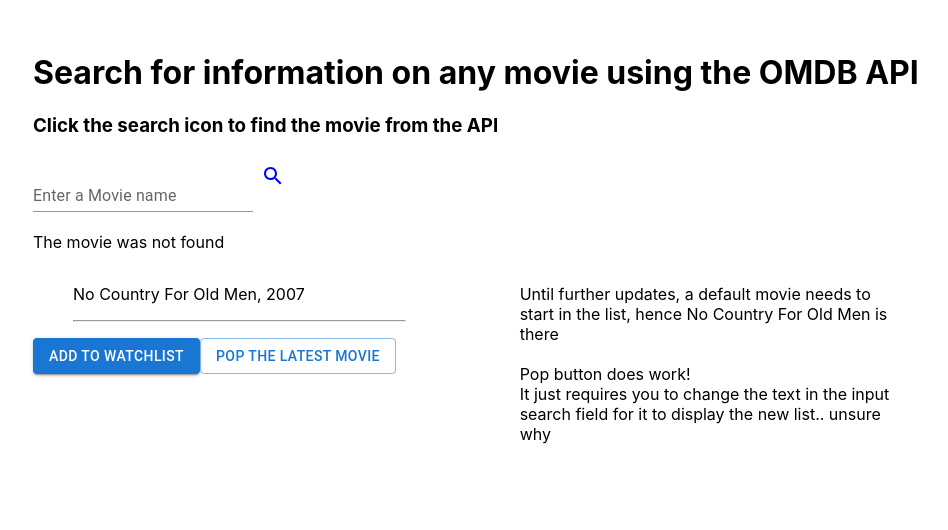
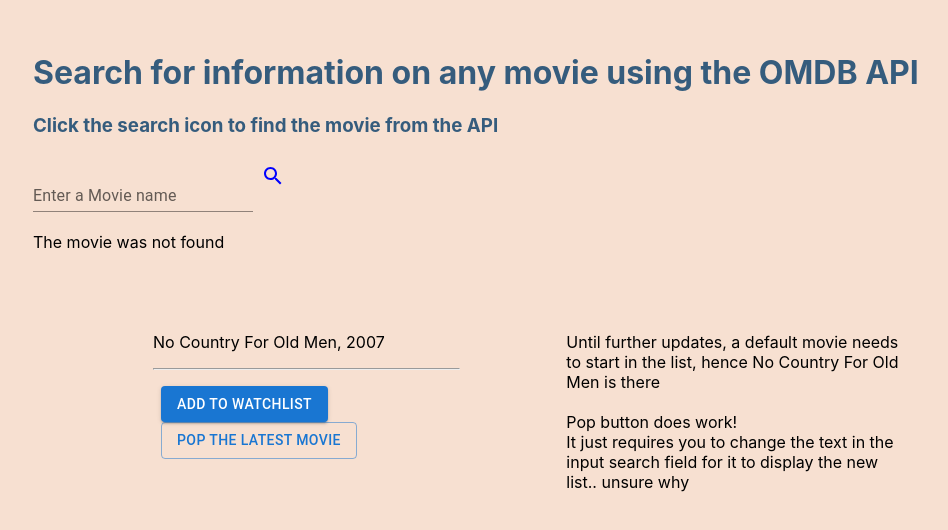
Before and after one commit to leo-wood/Phase-2-Projects, a React (Create React App) app in the folder FrontendProject/my-app/: page / in a window 1280 px wide. Shown: the top 530 px of the page, without its empty margins (95-1043 px from the left). Built offline with nearby package versions, Linux system fonts and the light colour scheme.

Commit message:
Finished basic styling

```diff
--- a/FrontendProject/my-app/src/App.css
+++ b/FrontendProject/my-app/src/App.css
@@ -34,8 +34,29 @@
 
 }
 
+:root {
+  background-color: #f7e0d1;
+}
+
 #search-results {
   padding: 1em;
+}
+
+#watchlist {
+  padding-top: 3em;
+  padding-left: 5em;
+}
+
+#buttonGroup {
+  padding-left: 3em;
+}
+
+h1 {
+  color: #355C7D;
+}
+
+h3 {
+  color: #355C7D;
 }
 
 
--- a/FrontendProject/my-app/src/App.tsx
+++ b/FrontendProject/my-app/src/App.tsx
@@ -1,28 +1,13 @@
 import React, { ChangeEvent, useState } from 'react';
 import axios from "axios";
-import AppBar from '@mui/material/AppBar';
-import Toolbar from '@mui/material/Toolbar';
-import Typography from '@mui/material/Typography';
-import Paper from '@mui/material/Paper';
+
 import Grid from '@mui/material/Grid';
 import Button from '@mui/material/Button';
 import TextField from '@mui/material/TextField';
-import Tooltip from '@mui/material/Tooltip';
+
 import IconButton from '@mui/material/IconButton';
 import SearchIcon from '@mui/icons-material/Search';
-import RefreshIcon from '@mui/icons-material/Refresh';
-import button from "@mui/material/Button";
-import Box from '@mui/material/Box';
-import List from '@mui/material/List';
-import ListItem from '@mui/material/ListItem';
-import ListItemButton from '@mui/material/ListItemButton';
-import ListItemIcon from '@mui/material/ListItemIcon';
-import ListItemText from '@mui/material/ListItemText';
-import Divider from '@mui/material/Divider';
-import InboxIcon from '@mui/icons-material/Inbox';
-import DraftsIcon from '@mui/icons-material/Drafts';
-import { title } from 'process';
-import { Icon } from '@mui/material';
+
 
 
 import './App.css';
@@ -113,6 +98,8 @@ function App() {
             </div>
           )}
 
+          <div id="watchlist">
+
           <Grid container spacing={2}>
             <Grid item xs={4}>
           <div>
@@ -124,9 +111,11 @@ function App() {
                 </div>
               ))}
             </ul>
+            <div id="buttonGroup">
             <Button variant="contained" onClick={handleAddNewMovie}>Add to Watchlist</Button>
 
             <Button variant="outlined" onClick={handleRemoveMovie}>Pop the latest movie</Button>
+            </div>
             </div>
             </Grid>
             <Grid item xs={1}>
@@ -144,6 +133,7 @@ function App() {
             </Grid>
 
             </Grid>
+            </div>
     </div>
 
 
```
